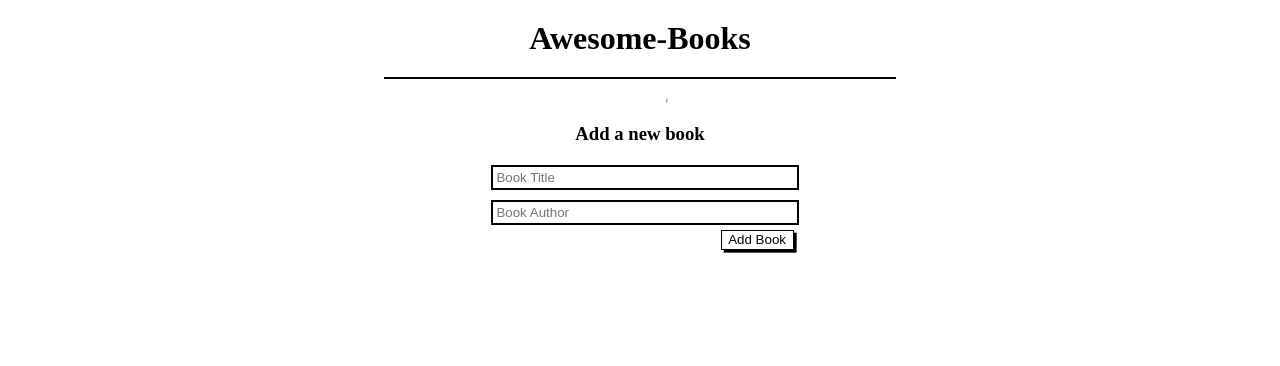
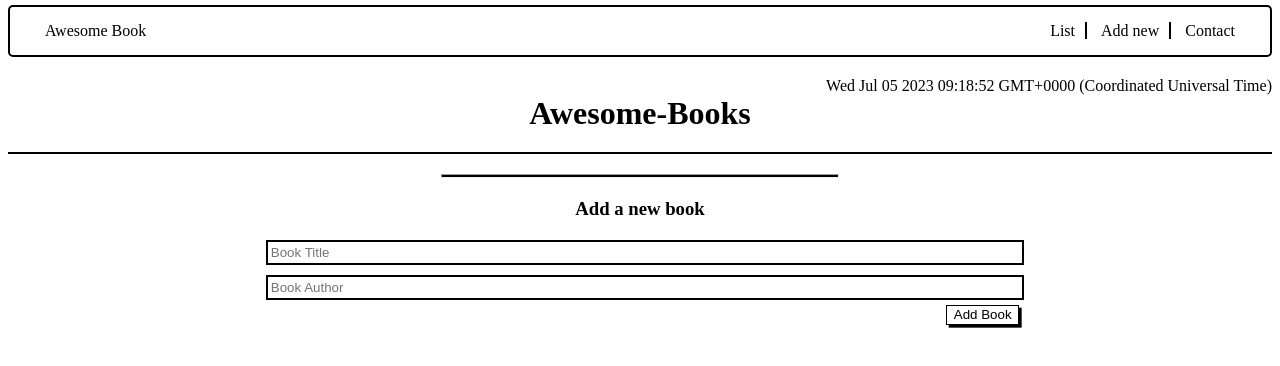
Before and after one commit to chudisoft/awesome-books, a website: page index.html in a window 1280 px wide. Drawn offline with Linux system fonts and the light colour scheme.

Commit message:
add navigation and date in awesome book

```diff
--- a/assets/script.js
+++ b/assets/script.js
@@ -1,8 +1,12 @@
 let counter = 0;
 let bookList = [];
-const form = document.querySelector('form');
-const bookListElement = document.querySelector('#book-list');
-const bookStorageName = 'booklist';
+const form = document.querySelector("form");
+const bookListElement = document.querySelector("#book-list");
+const bookStorageName = "booklist";
+const currentDate = document.querySelector(".date");
+setInterval(() => {
+  currentDate.innerHTML = new Date();
+}, 1000);
 
 class Book {
   constructor(title, author) {
@@ -21,16 +25,20 @@ class Book {
 
   addBook() {
     counter += 1;
-    const divBook = document.createElement('div');
-    if (counter % 2 === 1) { divBook.className = 'book'; } else { divBook.className = 'book bg-white'; }
-    const titleHeader = document.createElement('label');
-    titleHeader.className = 'title';
+    const divBook = document.createElement("div");
+    if (counter % 2 === 1) {
+      divBook.className = "book";
+    } else {
+      divBook.className = "book bg-white";
+    }
+    const titleHeader = document.createElement("label");
+    titleHeader.className = "title";
     titleHeader.textContent = `"${this.title}" by ${this.author}`;
-    const removeBtn = document.createElement('button');
-    removeBtn.textContent = 'Remove';
-    removeBtn.className = 'btn btn-remove';
+    const removeBtn = document.createElement("button");
+    removeBtn.textContent = "Remove";
+    removeBtn.className = "btn btn-remove";
     removeBtn.book = this; //  store the book object as a property of the remove button
-    removeBtn.addEventListener('click', () => {
+    removeBtn.addEventListener("click", () => {
       this.removeBook();
     });
     divBook.appendChild(titleHeader);
@@ -40,22 +48,24 @@ class Book {
 
   removeBook() {
     const index = bookList.indexOf(this);
-    bookList = bookList.filter(
-      (_book) => _book !== this,
-    );
+    bookList = bookList.filter((_book) => _book !== this);
     this.saveData();
     bookListElement.removeChild(bookListElement.childNodes[index]);
     // Recolor
     counter = 0;
     bookListElement.childNodes.forEach((element) => {
       counter += 1;
-      if (counter % 2 === 1) { element.className = 'book'; } else { element.className = 'book bg-white'; }
+      if (counter % 2 === 1) {
+        element.className = "book";
+      } else {
+        element.className = "book bg-white";
+      }
     });
   }
 
   renderBookList() {
     const storedvalue = localStorage.getItem(bookStorageName);
-    bookListElement.textContent = '';
+    bookListElement.textContent = "";
     bookList = [];
     if (storedvalue !== null) {
       this.newBookList = JSON.parse(storedvalue);
@@ -69,19 +79,19 @@ class Book {
   }
 }
 
-(new Book('', '')).renderBookList();
+new Book("", "").renderBookList();
 
 //  add an event listener to the form submit button
-form.addEventListener('submit', (event) => {
+form.addEventListener("submit", (event) => {
   event.preventDefault();
-  const title = document.querySelector('#title').value.trim();
-  const author = document.querySelector('#author').value.trim();
-  if (title !== '' && author !== '') {
+  const title = document.querySelector("#title").value.trim();
+  const author = document.querySelector("#author").value.trim();
+  if (title !== "" && author !== "") {
     const book = new Book(title, author);
     book.addBook();
     bookList.push(book);
     book.saveData();
-    document.querySelector('#title').value = '';
-    document.querySelector('#author').value = '';
+    document.querySelector("#title").value = "";
+    document.querySelector("#author").value = "";
   }
 });
--- a/assets/style.css
+++ b/assets/style.css
@@ -3,9 +3,35 @@
   padding: 0;
   box-sizing: border-box;
 }
+.nav {
+  display: flex;
+  flex-wrap: wrap;
+  justify-content: space-between;
+  padding: 15px 25px;
+  border: 2px solid black;
+  margin: 5px 8px;
+  border-radius: 5px;
+}
+a {
+  text-decoration: none;
+}
+.nav a {
+  color: black;
+  padding: 0 10px;
+}
+.nav-border {
+  border-right: 2px solid black;
+  padding-right: 10px;
+}
+.nav a:hover {
+  color: blue;
+}
 
 main {
-  margin: 20px 30%;
+  margin: 20px 8px;
+}
+.date {
+  text-align: right;
 }
 
 .page-title {
--- a/index.html
+++ b/index.html
@@ -7,7 +7,25 @@
     <link rel="stylesheet" href="assets/style.css" />
   </head>
   <body>
+    <!-- nav-bar -->
+    <header>
+      <nav class="nav">
+        <div>
+          <a href="#">Awesome Book</a>
+        </div>
+        <div>
+          <a class="nav-border" href="#">List</a>
+          <a class="nav-border" href="#">Add new</a>
+          <a href="#">Contact</a>
+        </div>
+      </nav>
+    </header>
+    <!-- nav-bar end -->
+
     <main>
+      <section class="dt" id="date">
+        <p class="date"></p>
+      </section>
       <h1 class="page-title">Awesome-Books</h1>
       <div id="book-list">
         <div class="book">
```
